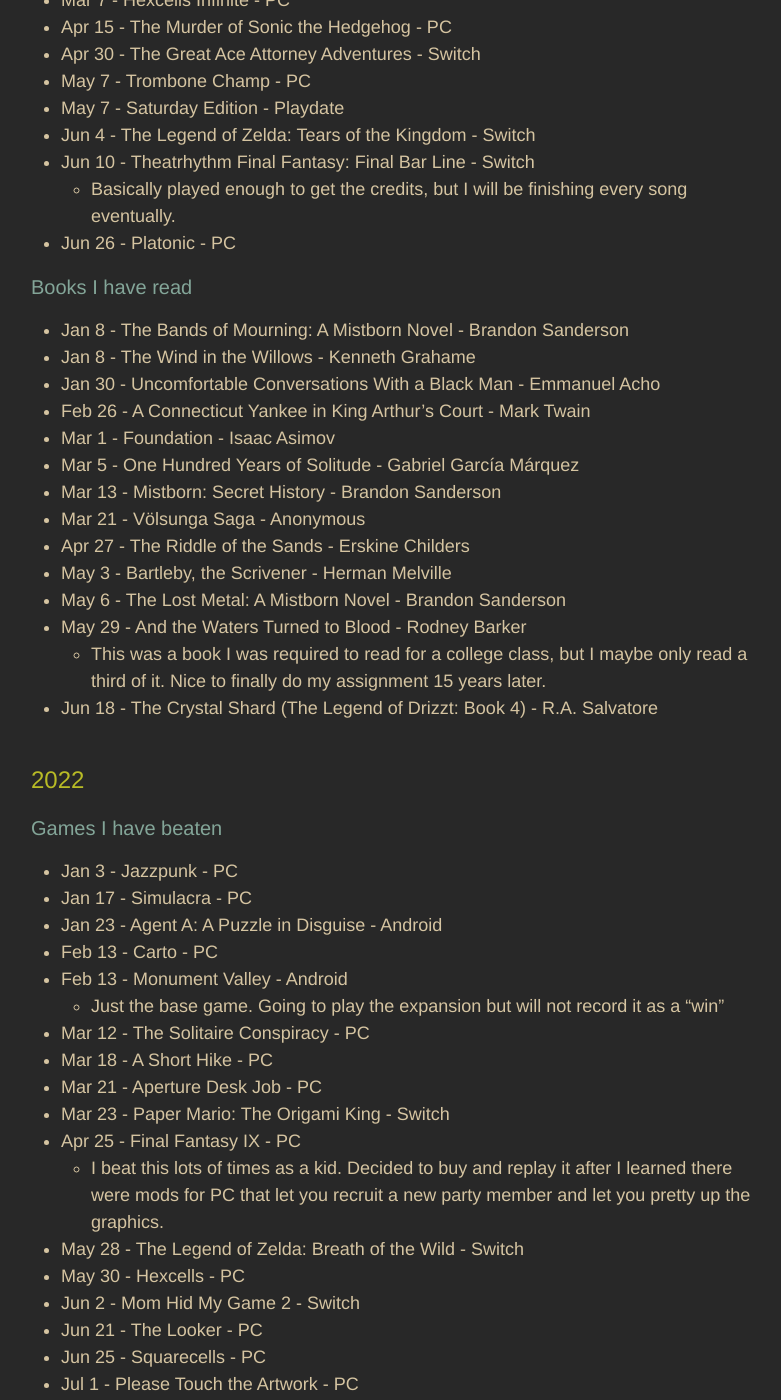
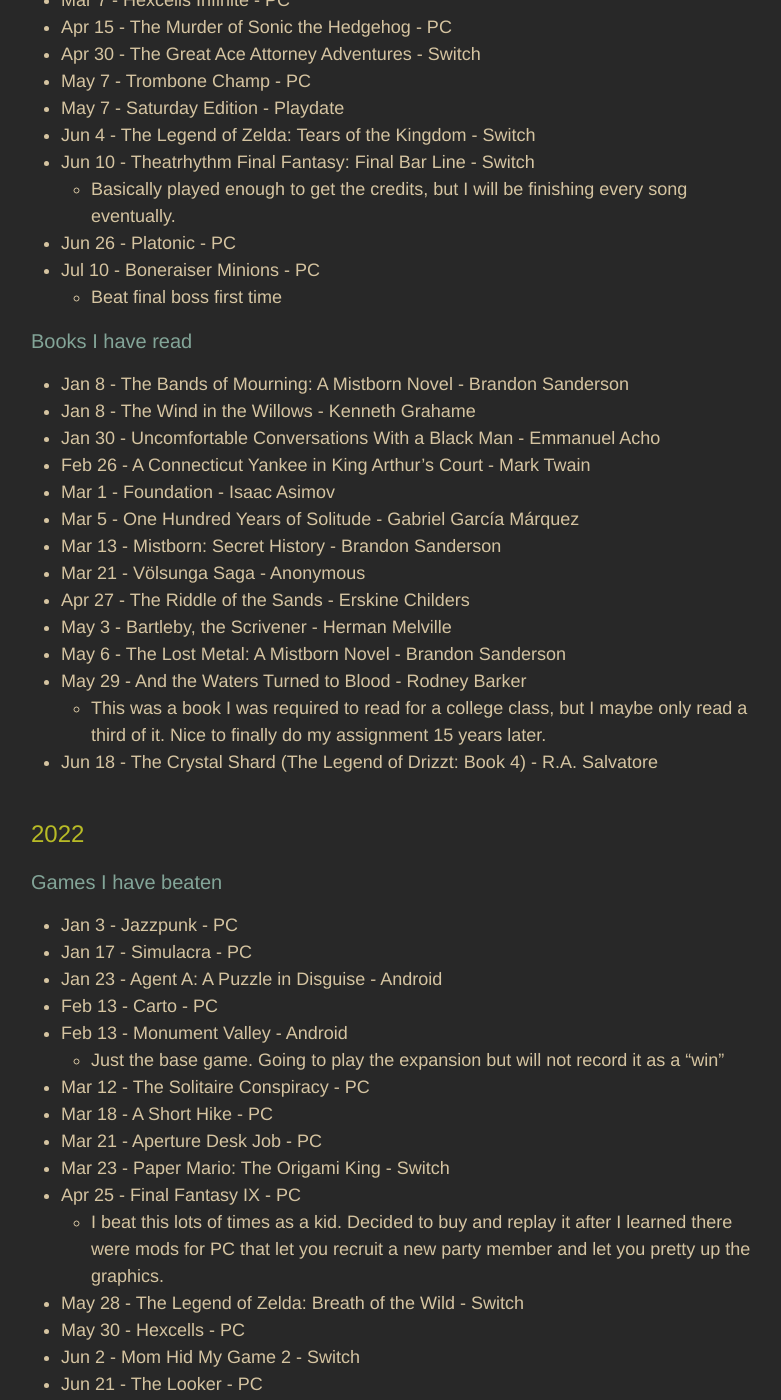
Before and after one commit to adkinsrs/sadkins_site, a Jekyll site: the page built from misc.md, in a window 1280 px wide and 1400 px high, scrolled down 788 px. Shown: the whole window, without its empty margins (239-1020 px from the left). Built offline with Jekyll 4.4.1, drawn with Linux system fonts in a browser that asks for light colours; some of the changed text lies outside the part shown.

Commit message:
beat a game

```diff
--- a/misc.md
+++ b/misc.md
@@ -35,6 +35,8 @@
 * Jun 10 - Theatrhythm Final Fantasy: Final Bar Line - Switch
   * Basically played enough to get the credits, but I will be finishing every song eventually.
 * Jun 26 - Platonic - PC
+* Jul 10 - Boneraiser Minions - PC
+  * Beat final boss first time
 
 ### Books I have read
 
@@ -75,6 +77,8 @@
 * Jun 21 - The Looker - PC
 * Jun 25 - Squarecells - PC
 * Jul 1 - Please Touch the Artwork - PC
+* Jul 17 - Vampire Survivors - PC
+  * Beat final boss
 * Jul 31 - Who Pressed Mute on Uncle Marcus - PC
 * Aug 7 - Pulpergeist - Playdate
 * Aug 10 - Hexcells Plus - PC
```
